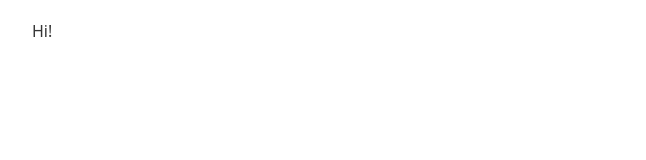
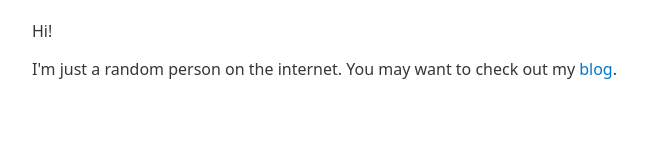
Before and after one commit to programmeruser2/old-website, a plain HTML site: page index.html in a window 1280 px wide. Shown: the whole page, without its empty margins (208-854 px from the left). Drawn offline with nearby package versions, Linux system fonts and the light colour scheme.

Commit message:
More stuff

```diff
--- a/index.html
+++ b/index.html
@@ -1 +1,2 @@
-<!DOCTYPE html><html><head><meta charset="UTF-8"><meta name="viewport" content="width=device-width,initial-scale=1"><title>Programmeruser's website</title><link rel="stylesheet" type="text/css" href="https://cdn.jsdelivr.net/npm/water.css@2/out/water.css"></head><body><p>Hi!</p></body></html>
+<!DOCTYPE html><html><head><meta charset="UTF-8"><meta name="viewport" content="width=device-width,initial-scale=1"><title>Programmeruser's website</title><link rel="stylesheet" type="text/css" href="https://cdn.jsdelivr.net/npm/water.css@2/out/water.css"></head><body><p>Hi!</p><p> I'm just a random person on the internet.
+You may want to check out my <a href="https://blog.programmeruser.tk">blog</a>.</p></body></html>
```
